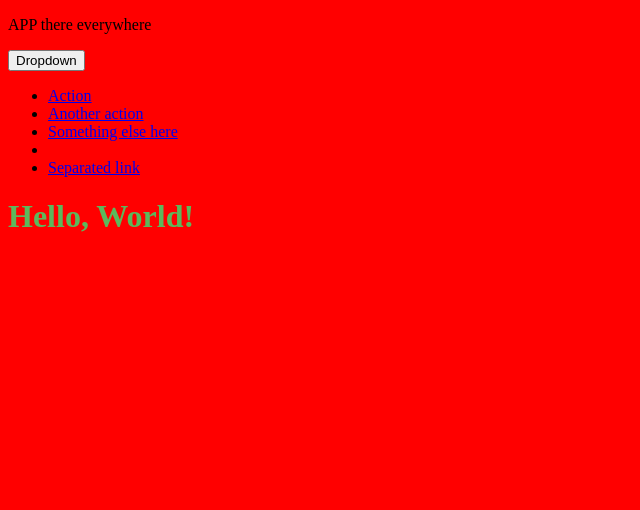
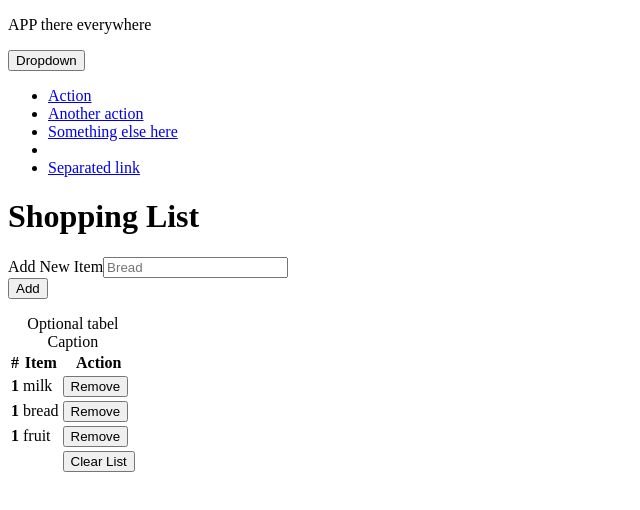
Before and after one commit to TonyKelly12/Mp3-Store, a React app: page / in a window 1280 px wide. Shown: the top 510 px of the page, without its empty margins (0-640 px from the left). Built offline with nearby package versions, Linux system fonts and the light colour scheme.

Commit message:
feat: Added simple to do list feat.
Added Todo List as first react app
Rename App.js to ToDoList.JS and begin work on portfolio

```diff
--- a/src/Sass/main.scss
+++ b/src/Sass/main.scss
@@ -1,9 +1 @@
 @import '../bootstrap/customizations.scss';
-
-body{
-
-    background-color: red;
-    h1{
-        color:$brand-success;
-    }
-}
--- a/src/js/App.js
+++ b/src/js/App.js
@@ -2,12 +2,149 @@
  * Created by toned_000 on 3/5/2017.
  */
 
+import React from 'react';
 
-const css = require('../Sass/main.scss');
-import React from 'react';
-import ReactDOM from 'react-dom';
+export class App extends React.Component {
+    //constructor and super should alwasy pass props
+    constructor(props) {
+        super(props);
+        //list of items
+        this.state = {
+            buyItems: ['milk', 'bread', 'fruit']
+        }
+    }
+    //Method to add item
+    addItem(e) {
+        //keeps page from refreshing
+        e.preventDefault();
+        //gets current list of items
+        const {buyItems} = this.state;
+        //sets the value of new item to whats being input in the list
+        const newItem = this.newItem.value;
+        //Validates if item is on list
+        const isOnList = buyItems.includes(newItem);
 
-ReactDOM.render(
-    <h1> Hello, World!</h1>,
-    document.getElementById('app')
-);
+        //valadation statement to make sure form not emapty
+        if (isOnList) {
+            this.setState({message: 'This item is already on the list.'})
+        } else {
+            newItem !== '' && this.setState({
+                //the ... spreads out the already existing items
+                buyItems: [
+                    ...this.state.buyItems,
+                    newItem
+                ],
+                //adds a message to the state
+                message: ""
+            })
+        }
+        this
+            .addForm
+            .reset();
+    }
+
+    removeItem(item) {
+        // this.state.buyItems gets old state .filter loops through each item as buyItem
+        // and compares with return statement
+        const newBuyItems = this
+            .state
+            .buyItems
+            .filter(buyItem => {
+                // the return statement only returns the item if it does not match the (item)
+                // clicked
+                return buyItem !== item;
+            })
+        //this sets the state of buyItems to newBuyItems. **varaible is still buyItems**
+        this.setState({
+            buyItems: [...newBuyItems]
+        })
+
+        // this if statement checks to see if there are no items on list if so it
+        // displays empty list message
+        if (newBuyItems.length === 0) {
+            this.setState({message: "No Items left in the list. Add Some!"})
+
+        }
+
+    }
+
+    clearAll() {
+        this.setState({buyItems: [], message: "No Items Left you cleared them all out"})
+    }
+    render() {
+        const {buyItems, message} = this.state
+        return (
+            <div>
+                <header>
+                    <h1>Shopping List</h1>
+
+                    <form
+                        ref={input => this.addForm = input}
+                        className="form-inline"
+                        onSubmit={(e) => {
+                        this.addItem(e)
+                    }}>
+                        <div className="form-group">
+                            <label htmlFor="newItemInput" className="sr-only">Add New Item</label>
+                            <input
+                                ref={input => this.newItem = input}
+                                type="text"
+                                placeholder='Bread'
+                                className="form-control"
+                                id='newItemInput'/>
+                        </div>
+                        <button type='submit' className="btn btn-primary">Add</button>
+                    </form>
+                </header>
+
+                <div className="content">
+                    {(message !== '' || buyItems === 0) && <p className='message text-danger'>{message}</p>}
+
+                    {buyItems.length > 0 && <table className="table">
+                        <caption>Optional tabel Caption</caption>
+                        <thead>
+                            <tr>
+                                <th>#</th>
+                                <th>Item</th>
+                                <th>Action</th>
+                            </tr>
+                        </thead>
+                        <tbody>
+
+                            {buyItems.map(item => {
+                                // each item needs a key that is unique if repeated item is added this return
+                                // statement wouldnt work
+                                return (
+                                    <tr key={item}>
+                                        <th scope='row'>1</th>
+                                        <td>{item}</td>
+                                        <td>
+                                            <button
+                                                onClick={(e) => this.removeItem(item)}
+                                                type='button'
+                                                className="btn btn-default btn-sm">
+                                                Remove
+                                            </button>
+                                        </td>
+                                    </tr>
+                                )
+                            })}
+
+                        </tbody>
+                        <tfoot>
+                            <tr>
+                                <td colSpan='2'>&nbsp;</td>
+                                <td className="text-right">
+                                    <button onClick={(e) => this.clearAll()} className="btn btn-default btn-sm">Clear List</button>
+                                </td>
+                            </tr>
+                        </tfoot>
+                    </table>
+}
+                </div>
+            </div>
+        )
+    }
+}
+
+//Validation
--- /dev/null
+++ b/src/js/Index.js
@@ -0,0 +1,11 @@
+const css = require('../Sass/main.scss');
+import React from 'react';
+import ReactDOM from 'react-dom';
+
+import {App} from './App';
+
+
+ReactDOM.render(
+  <App />,
+    document.getElementById('app')
+);
--- a/webpack.config.js
+++ b/webpack.config.js
@@ -25,7 +25,7 @@ const bootstrapConfig = isProd ? bootstrapEntryPoints.prod : bootstrapEntryPoint
 module.exports = {
   context: path.join(__dirname, "src"),
 
-  entry:[bootstrapConfig,"./js/App.js"],
+  entry:[bootstrapConfig,"./js/Index.js"],
   module: {
     rules: [
       {
```
Also changed, not shown: 2 other files (tests, documents, lock files or other folders).
